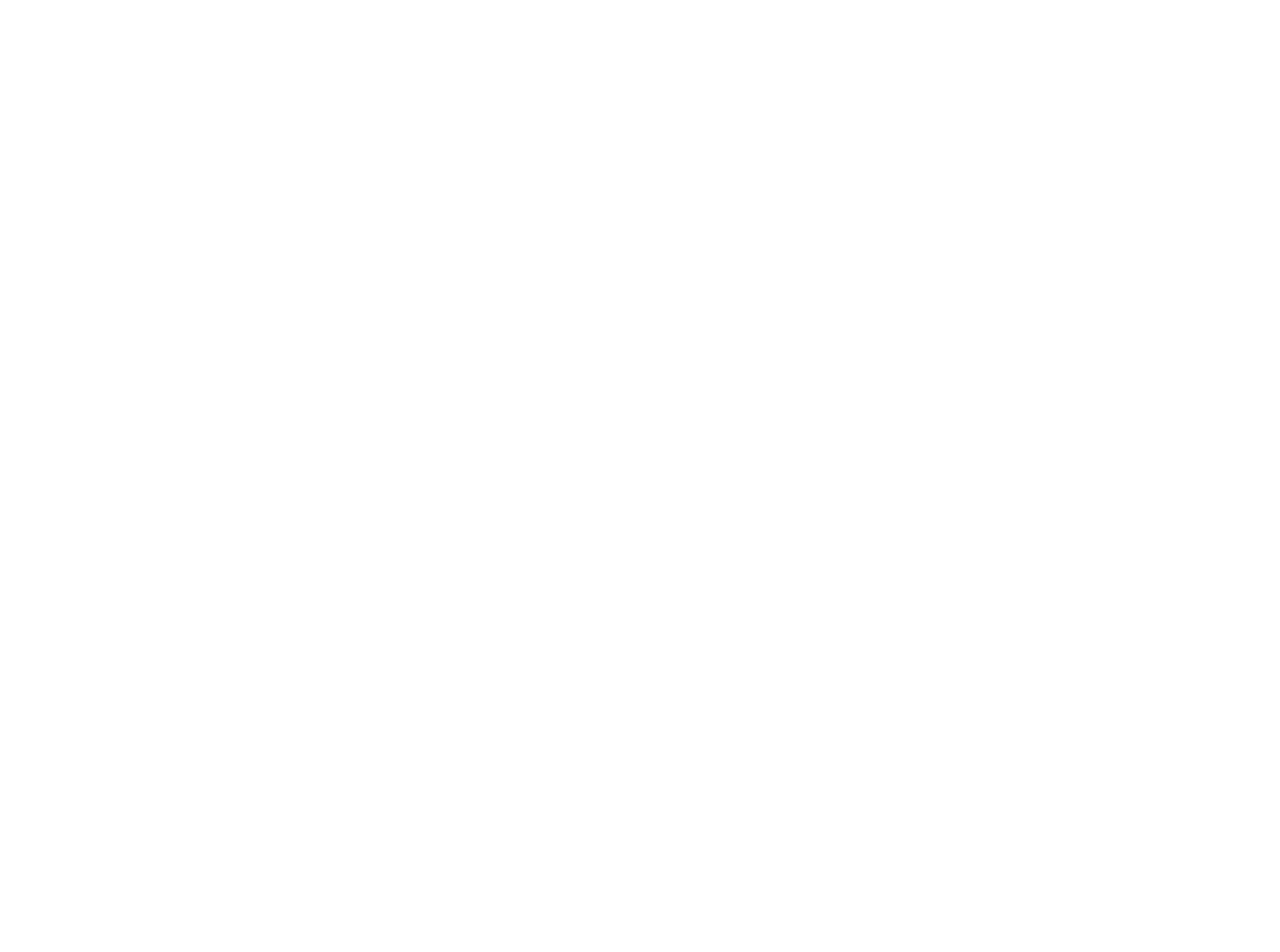
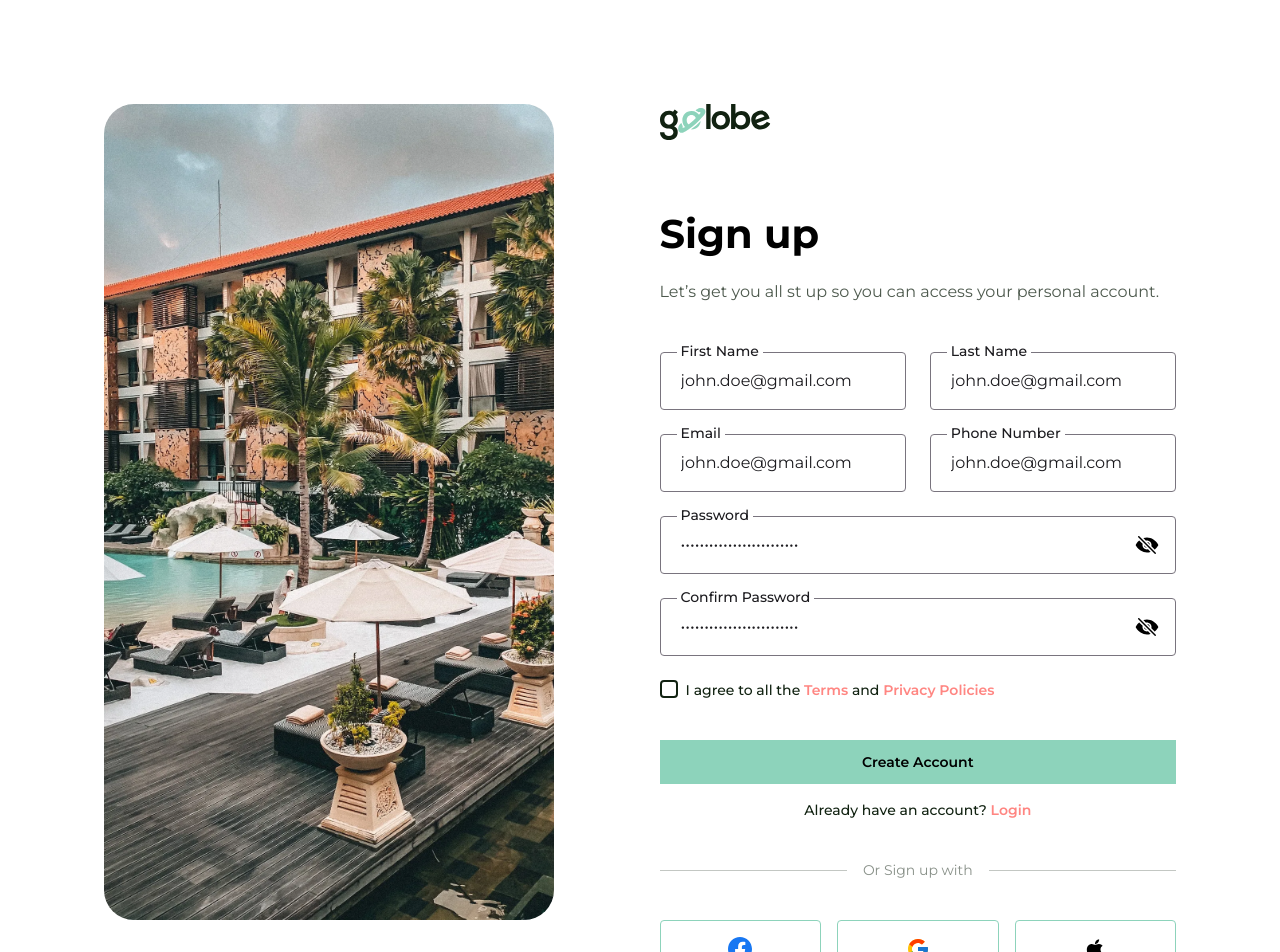
Before and after one commit to kyzercmd/Golobe, a React (Vite) app: page /signup in a window 1280 px wide. Before the commit this address had no page. Shown: the top 952 px of the page. Before the commit the page ends 800 px from the top, so only its background shows below. Built offline with nearby package versions, Linux system fonts and the light colour scheme.

Commit message:
signup page and route setup (missing custom font)

```diff
--- /dev/null
+++ b/src/pages/Signup/Signup.jsx
@@ -0,0 +1,161 @@
+import logo from "../../assets/Logo.svg";
+import authjpg from "../../assets/authjpg.jpg";
+import authwebp from "../../assets/authwebp.webp";
+import eyeoff from "../../assets/eye-off.svg";
+import facebook from "../../assets/facebook.svg";
+import google from "../../assets/google.svg";
+import apple from "../../assets/apple.svg";
+
+export const Signup = () => {
+  return (
+    <>
+      <div className="min-h-screen overflow-hidden max-w-full mx-auto md:p-26 px-10 py-26 flex justify-between bg-white">
+        <div className="h-204 w-121.5 hidden lg:block min-h-screen overflow-hidden rounded-[30px] mr-26.5">
+          <picture>
+            <source srcSet={authwebp} type="image/webp"></source>
+            <img
+              className="object-cover h-full w-full"
+              src={authjpg}
+              alt="Resort"
+            ></img>
+          </picture>
+        </div>
+        <div className="lg:w-25/48 w-full mx-auto">
+          <img src={logo}></img>
+          <div className="mt-16">
+            <div className="flex flex-col gap-4">
+              <h1 className="text-[40px] font-bold text-black">Sign up</h1>
+              <p className="text-base text-[#112211]/75 ">
+                Let’s get you all st up so you can access your personal account.
+              </p>
+            </div>
+            <div className="flex flex-col gap-10 mt-12">
+              <div className="flex flex-col gap-6 ">
+                <div className="flex flex-col md:flex-row justify-between gap-6">
+                  <div className="relative border border-[#79747E] rounded-sm p-2 flex items-center w-full">
+                    <label className="absolute -top-4 left-4 p-1 bg-white text-sm font-medium text-[#1C1B1F]">
+                      First Name
+                    </label>
+                    <input
+                      type="email"
+                      autoComplete="off"
+                      placeholder="john.doe@gmail.com"
+                      className="text-[#1C1B1F] placeholder-[#1C1B1F] py-2 pl-3 w-full focus:outline-0"
+                    ></input>
+                  </div>
+                  <div className="relative border border-[#79747E] rounded-sm p-2 flex items-center w-full">
+                    <label className="absolute -top-4 left-4 p-1 bg-white text-sm font-medium text-[#1C1B1F]">
+                      Last Name
+                    </label>
+                    <input
+                      type="email"
+                      autoComplete="off"
+                      placeholder="john.doe@gmail.com"
+                      className="text-[#1C1B1F] placeholder-[#1C1B1F] py-2 pl-3 w-full focus:outline-0"
+                    ></input>
+                  </div>
+                </div>
+                <div className="flex justify-between flex-col md:flex-row gap-6">
+                  <div className="relative border border-[#79747E] rounded-sm p-2 flex items-center w-full">
+                    <label className="absolute -top-4 left-4 p-1 bg-white text-sm font-medium text-[#1C1B1F]">
+                      Email
+                    </label>
+                    <input
+                      type="email"
+                      autoComplete="off"
+                      placeholder="john.doe@gmail.com"
+                      className="text-[#1C1B1F] placeholder-[#1C1B1F] py-2 pl-3 w-full focus:outline-0"
+                    ></input>
+                  </div>
+                  <div className="relative border border-[#79747E] rounded-sm p-2 flex items-center w-full">
+                    <label className="absolute -top-4 left-4 p-1 bg-white text-sm font-medium text-[#1C1B1F]">
+                      Phone Number
+                    </label>
+                    <input
+                      type="email"
+                      autoComplete="off"
+                      placeholder="john.doe@gmail.com"
+                      className="text-[#1C1B1F] placeholder-[#1C1B1F] py-2 pl-3 w-full focus:outline-0"
+                    ></input>
+                  </div>
+                </div>
+
+                <div className="relative border border-[#79747E] rounded-sm p-2 flex items-center">
+                  <label className="absolute -top-4 left-4 p-1 bg-white text-sm font-medium text-[#1C1B1F]">
+                    Password
+                  </label>
+
+                  <input
+                    type="password"
+                    placeholder="•••••••••••••••••••••••••"
+                    className="text-[#1C1B1F] placeholder-[#1C1B1F] py-2 pl-3 w-full focus:outline-0"
+                  ></input>
+                  <img src={eyeoff} className="p-2"></img>
+                </div>
+                <div className="relative border border-[#79747E] rounded-sm p-2 flex items-center">
+                  <label className="absolute -top-4 left-4 p-1 bg-white text-sm font-medium text-[#1C1B1F]">
+                    Confirm Password
+                  </label>
+
+                  <input
+                    type="password"
+                    placeholder="•••••••••••••••••••••••••"
+                    className="text-[#1C1B1F] placeholder-[#1C1B1F] py-2 pl-3 w-full focus:outline-0"
+                  ></input>
+                  <img src={eyeoff} className="p-2"></img>
+                </div>
+                <div className="flex justify-between">
+                  <div className="flex gap-2">
+                    <input
+                      type="checkbox"
+                      className="w-4.5 h-4.5 appearance-none border-2 rounded-sm border-[#112211] shrink-0"
+                    ></input>
+                    <p className="font-medium text-sm text-[#112211]">
+                      I agree to all the{" "}
+                      <span className="text-center font-semibold text-[#FF8682]">
+                        Terms
+                      </span>{" "}
+                      and{" "}
+                      <span className="text-center font-semibold text-[#FF8682]">
+                        Privacy Policies
+                      </span>{" "}
+                    </p>
+                  </div>
+                </div>
+              </div>
+              <div className="flex flex-col gap-4">
+                <button className="bg-[#8DD3BB] rouned-sm font-semibold text-sm text-[#112211} p-3">
+                  Create Account
+                </button>
+                <p className="text-center text-[#112211] font-medium text-sm">
+                  Already have an account?{" "}
+                  <span className="text-center font-semibold text-[#FF8682]">
+                    Login
+                  </span>
+                </p>
+              </div>
+              <div className="flex items-center w-full gap-4">
+                <div className="flex-1 border-t border-[#112211]/25"></div>
+                <span className="text-[#112211]/50 text-sm">
+                  Or Sign up with
+                </span>
+                <div className="flex-1 border-t border-[#112211]/25"></div>
+              </div>
+              <div className="grid grid-cols-3 gap-4">
+                <div className="border py-4 flex justify-center rounded-sm border-[#8DD3BB]">
+                  <img src={facebook}></img>
+                </div>
+                <div className="border py-4 flex justify-center rounded-sm border-[#8DD3BB]">
+                  <img src={google}></img>
+                </div>
+                <div className="border py-4 flex justify-center rounded-sm border-[#8DD3BB]">
+                  <img src={apple}></img>
+                </div>
+              </div>
+            </div>
+          </div>
+        </div>
+      </div>
+    </>
+  );
+};
--- a/src/routes/allRoutes.jsx
+++ b/src/routes/allRoutes.jsx
@@ -1,6 +1,7 @@
 import { Routes, Route } from "react-router";
 import { Home } from "../pages/Home/Home";
 import { Login } from "../pages/Login/Login";
+import { Signup } from "../pages/Signup/Signup";
 
 export const AllRoutes = () => {
   return (
@@ -8,6 +9,7 @@ export const AllRoutes = () => {
       <Routes>
         <Route path="/" element={<Home />}></Route>
         <Route path="login" element={<Login />}></Route>
+        <Route path="signup" element={<Signup />}></Route>
       </Routes>
     </div>
   );
```
